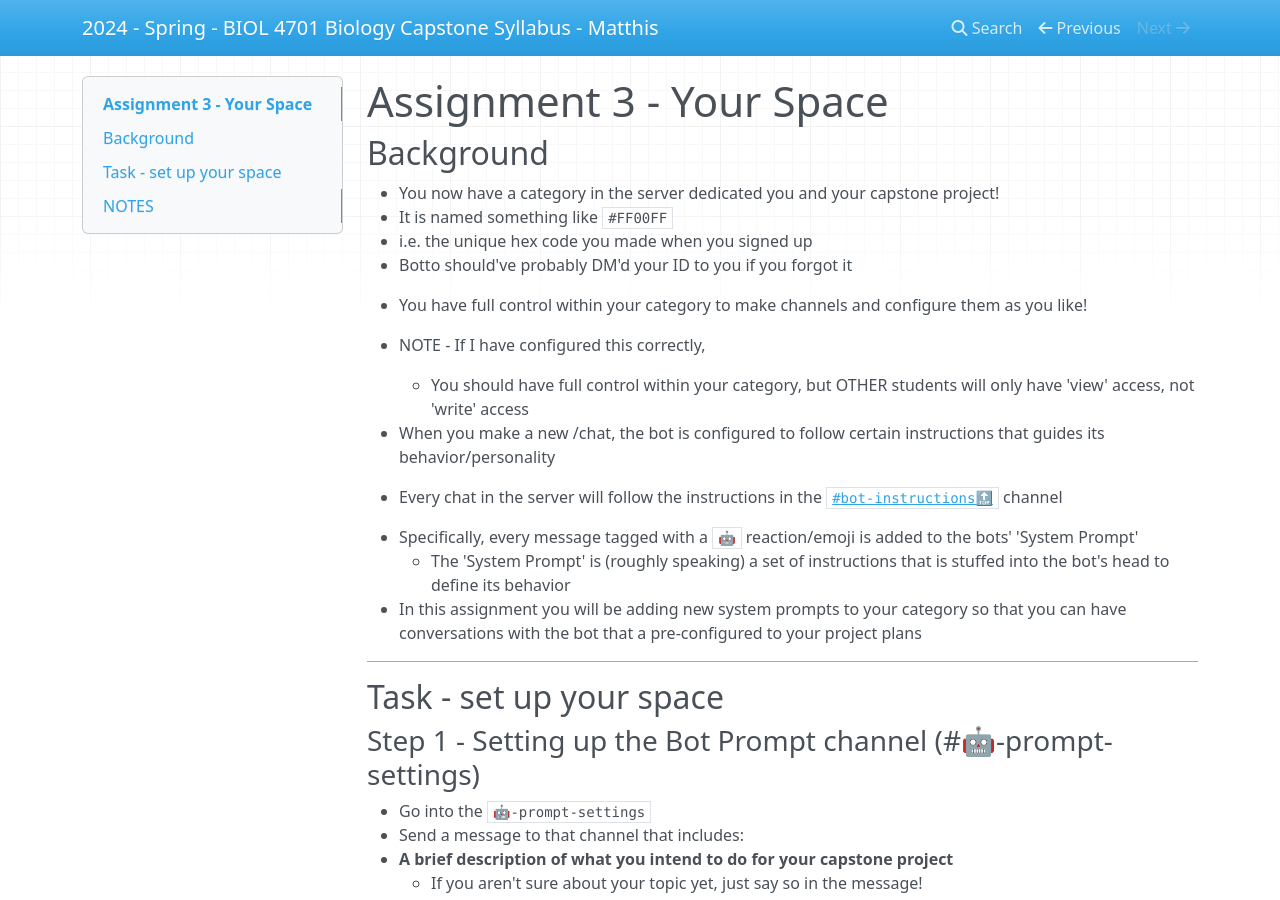
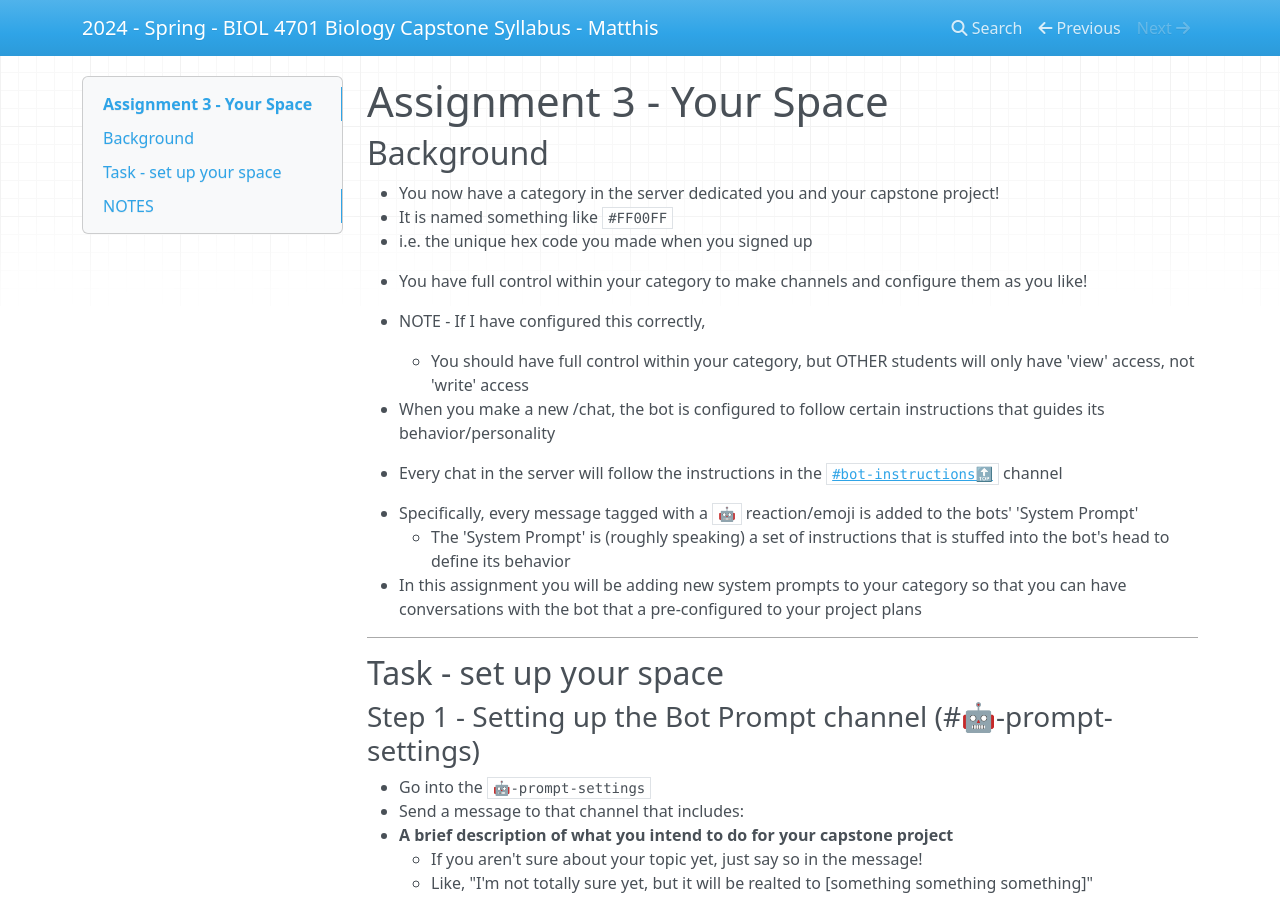
Before and after one commit to HumanMovementNeuroscience/capstone, an MkDocs documentation site: the page built from docs/course_materials/assignments/assignment3/assignment3-student-instructions.md, in a window 1280 px wide and 900 px high. Built offline with MkDocs 1.6.1, drawn with Linux system fonts in a browser that asks for light colours; nearby versions of some CDN libraries.

Commit message:
Feb 9, 2024, 4:21 PM

```diff
--- a/docs/course_materials/assignments/assignment3/assignment3-student-instructions.md
+++ b/docs/course_materials/assignments/assignment3/assignment3-student-instructions.md
@@ -3,7 +3,6 @@
 - You now have a category in the server dedicated you and your capstone project!
 - It is named something like `#FF00FF`
   - i.e. the unique hex code you made when you signed up
-  - Botto should've probably DM'd your ID to you if you forgot it
 
 - You have full control within your category to make channels and configure them as you like!
    - NOTE - If I have configured this correctly,
```
